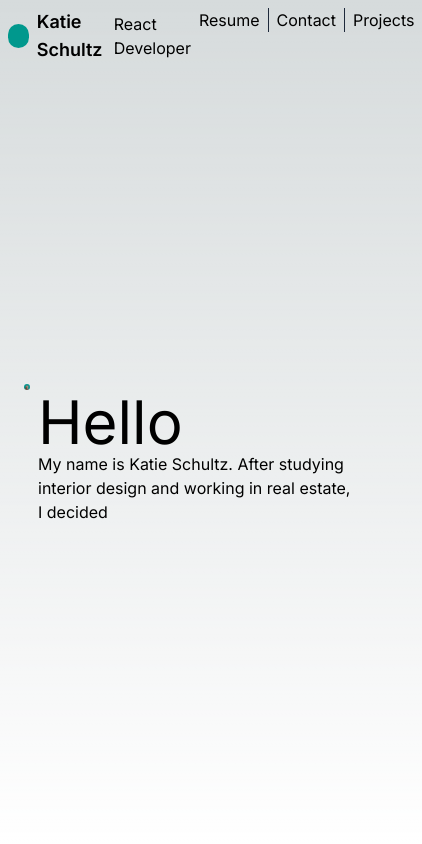
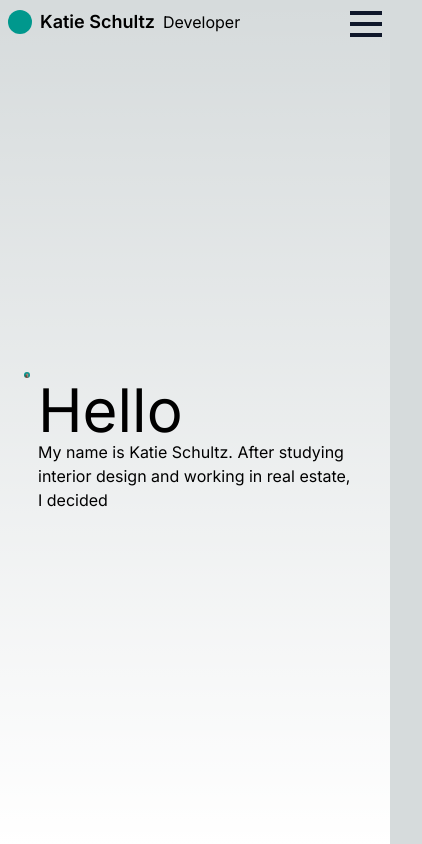
Before and after one commit to KatSchultz/portfolio, a Next.js app: page / in a window 390 px wide. Shown: the whole page, 422 px wide, since content can reach past the window. Built offline with nearby package versions, Linux system fonts and the light colour scheme.

Commit message:
mobile menu

```diff
--- /dev/null
+++ b/src/app/components/MobileMenu.tsx
@@ -0,0 +1,20 @@
+import React from "react";
+import Link from "next/link";
+
+export default function MobileMenu() {
+  return (
+    <div className="flex  justify-center items-center w-screen h-screen absolute top-0 left-0 bg-slate-100 md:relative md:bg-transparent md:w-fit md:h-fit  ">
+      <ul className="flex h-48 w-48 flex-col justify-around items-center md:flex-row md:h-fit md:w-fit">
+        <li className="md:border-r md:border-slate-800 px-2">
+          <Link href="/resume">Resume</Link>
+        </li>
+        <li className="md:border-r md:border-slate-800 px-2">
+          <Link href="/projects">Projects</Link>
+        </li>
+        <li className=" px-2">
+          <Link href="/contact">Contact</Link>
+        </li>
+      </ul>
+    </div>
+  );
+}
--- /dev/null
+++ b/src/app/components/hamburger/Hamburger.css
@@ -0,0 +1,4 @@
+.burger {
+  transform-origin: 1px;
+  transition: all 0.3s linear;
+}
--- /dev/null
+++ b/src/app/components/hamburger/Hamburger.tsx
@@ -0,0 +1,36 @@
+import React from "react";
+import "./Hamburger.css";
+
+interface HamburberProps {
+  isOpen: boolean;
+}
+
+export default function Hamburger({ isOpen }: HamburberProps) {
+  const stylesBurger1 = {
+    transform: `${isOpen ? "rotate(45deg)" : "rotate(0)"}`,
+  };
+  const stylesBurger2 = {
+    transform: `${isOpen ? "translateX(-100%)" : "translateX(0)"}`,
+    opacity: `${isOpen ? 0 : 1}`,
+  };
+  const stylesBurger3 = {
+    transform: `${isOpen ? `rotate(-45deg)` : "rotate(0)"}`,
+  };
+
+  return (
+    <div className="hamburger w-8 h-8 flex justify-around flex-col z-10 ">
+      <div
+        style={stylesBurger1}
+        className="burger burger1 w-8 h-1 bg-slate-900 "
+      />
+      <div
+        style={stylesBurger2}
+        className="burger burger2 w-8 h-1 bg-slate-900 "
+      />
+      <div
+        style={stylesBurger3}
+        className="burger burger3 w-8 h-1 bg-slate-900 "
+      />
+    </div>
+  );
+}
--- a/src/app/layout.tsx
+++ b/src/app/layout.tsx
@@ -1,6 +1,11 @@
+"use client";
+
 import "./globals.css";
 import { Inter } from "next/font/google";
 import Link from "next/link";
+import MobileMenu from "./components/MobileMenu";
+import { useState } from "react";
+import Hamburger from "./components/hamburger/Hamburger";
 
 const inter = Inter({ subsets: ["latin"] });
 
@@ -14,6 +19,8 @@ export default function RootLayout({
 }: {
   children: React.ReactNode;
 }) {
+  const [menuDisplay, setMenuDisplay] = useState<boolean>(false);
+
   return (
     <html lang="en">
       <body className={inter.className}>
@@ -23,21 +30,18 @@ export default function RootLayout({
               <div className="flex justify-end items-center">
                 <div className="h-6 w-6 rounded-full bg-my-teal pr-4"></div>
                 <h2 className="px-2 text-lg font-semibold">Katie Schultz</h2>
-                <p>React Developer</p>
+                <p>Developer</p>
               </div>
             </Link>
-            <div>
-              <ul className="flex">
-                <li className="border-r border-slate-800 px-2">
-                  <Link href="/resume">Resume</Link>
-                </li>
-                <li className="border-r border-slate-800 px-2">
-                  <Link href="/contact">Contact</Link>
-                </li>
-                <li className="px-2">
-                  <Link href="/projects">Projects</Link>
-                </li>
-              </ul>
+            <div
+              className="flex flex-row-reverse md:hidden"
+              onClick={() => setMenuDisplay(!menuDisplay)}
+            >
+              <Hamburger isOpen={menuDisplay} />
+              {menuDisplay && <MobileMenu />}
+            </div>
+            <div className="hidden md:flex">
+              <MobileMenu />
             </div>
           </header>
           <div className="p-2 flex h-full">{children}</div>
```
